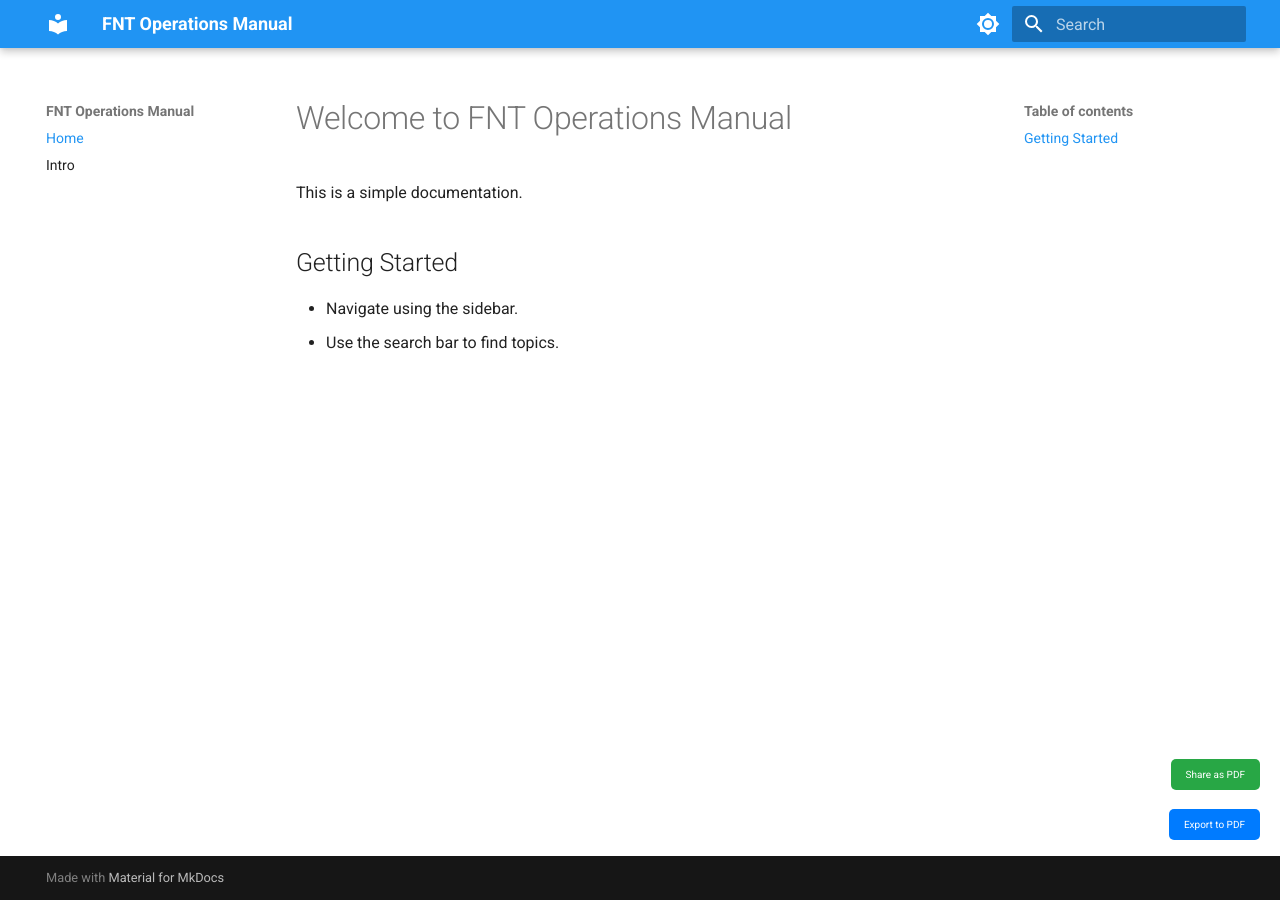
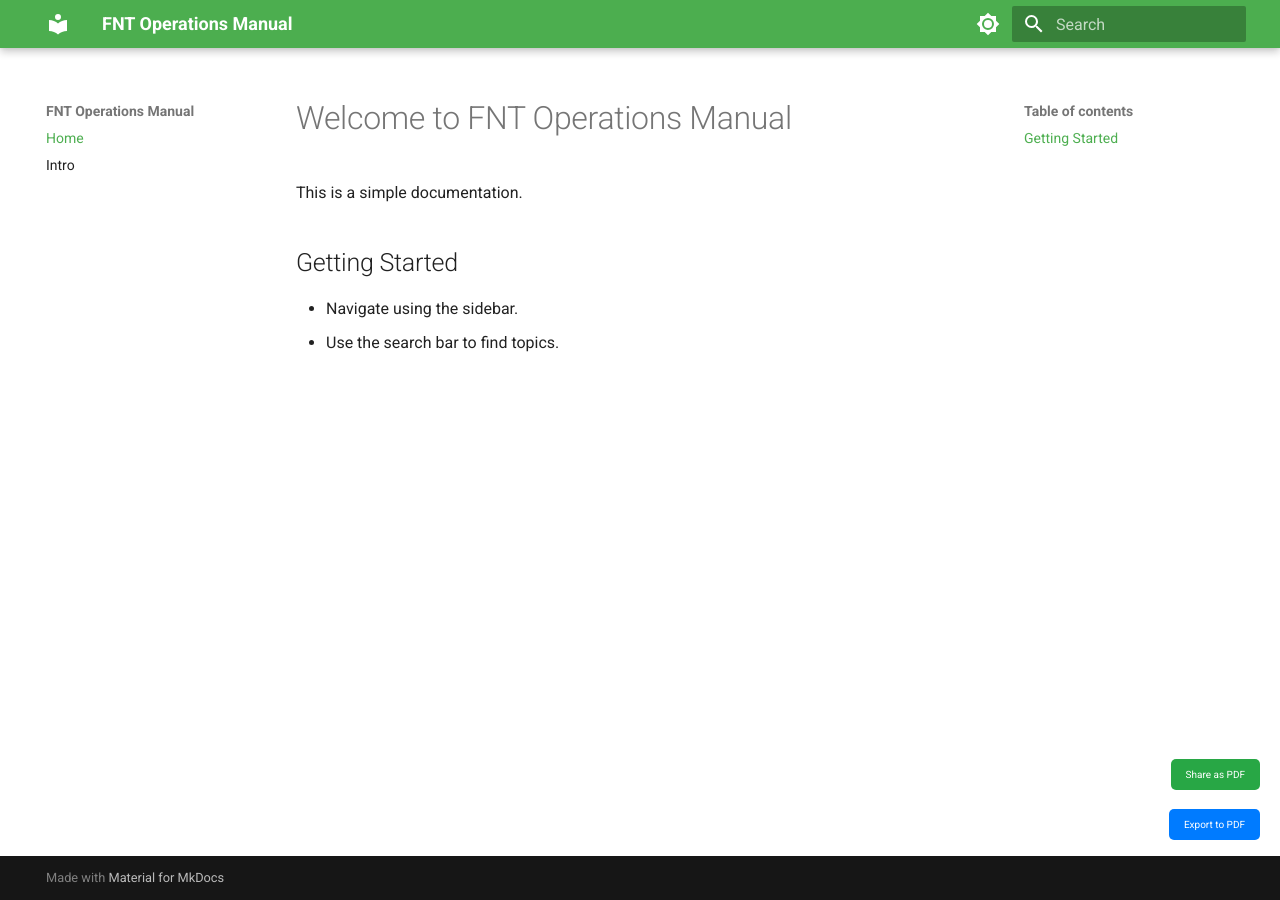
Before and after one commit to mursheda-baby-fnt/ops-doc-test, an MkDocs documentation site: the page built from docs/index.md, in a window 1280 px wide. Built offline with MkDocs 1.6.1 and Material for MkDocs 9.7.7, drawn with Linux system fonts in a browser that asks for light colours; the version menu is left out.

Commit message:
feat(actions):adding v2.0 with new changes

```diff
--- a/mkdocs.yml
+++ b/mkdocs.yml
@@ -4,15 +4,15 @@ theme:
   palette:
     - media: "(prefers-color-scheme: light)"
       scheme: default
-      primary: blue
-      accent: pink
+      primary: green
+      accent: light green
       toggle:
         icon: material/brightness-7
         name: Switch to dark mode
     - media: "(prefers-color-scheme: dark)"
       scheme: slate
-      primary: blue
-      accent: pink
+      primary: green
+      accent: light green
       toggle:
         icon: material/brightness-7
         name: Switch to dark mode
```
Also changed, not shown: 1 other file.
